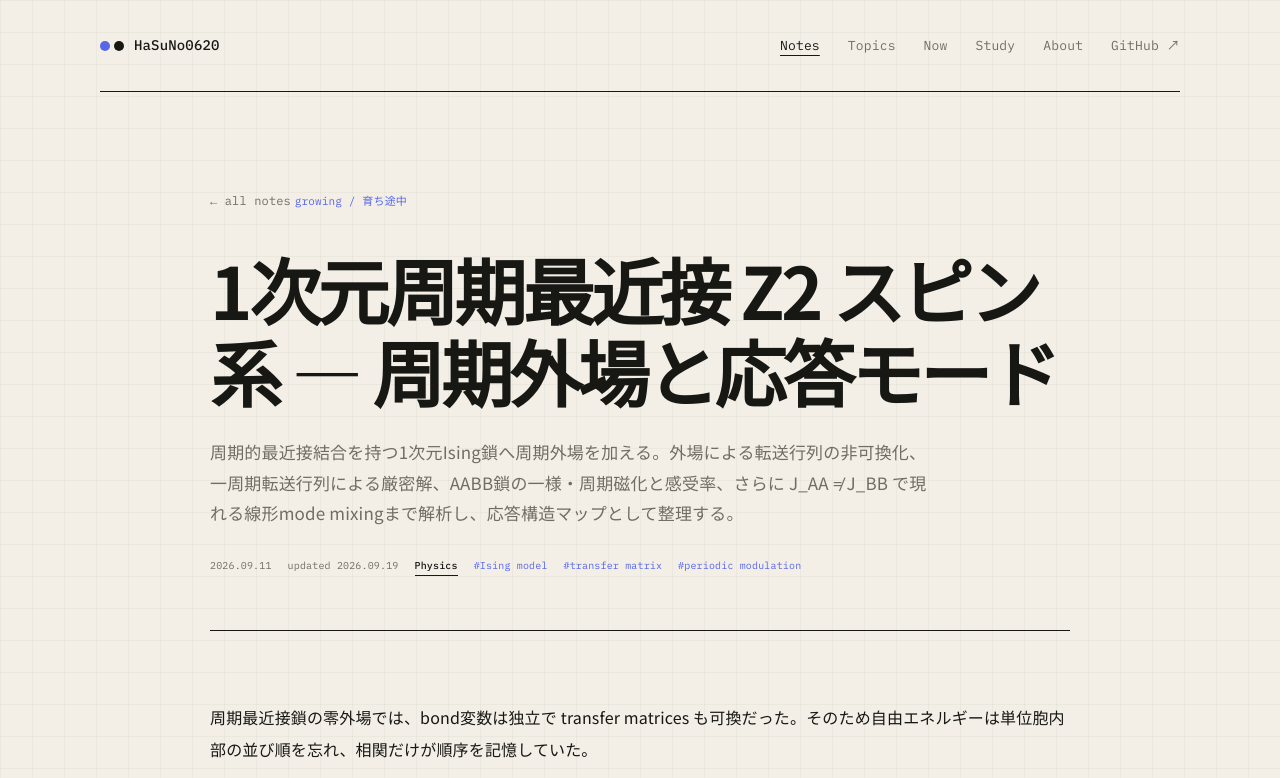
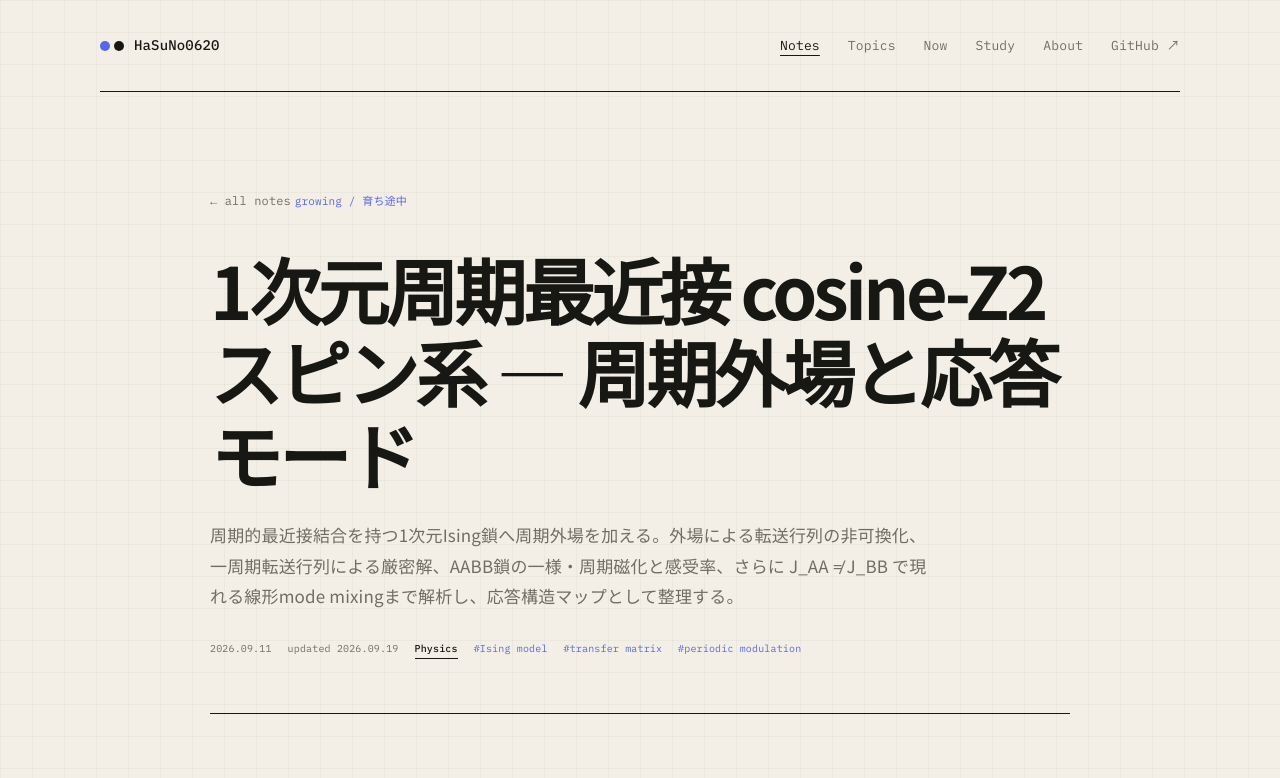
Before and after one commit to HaSuNo0620/HaSuNo0620.github.io, an Astro site: page /notes/ising-r1-periodic-field in a window 1280 px wide. Shown: the top 778 px of the page. Built offline with nearby package versions, Linux system fonts and the light colour scheme; Astro itself is replaced by a stand-in of ours.

Commit message:
Adopt cosine-family spin note titles

```diff
--- a/src/data/notes/ising-r1-periodic-field.md
+++ b/src/data/notes/ising-r1-periodic-field.md
@@ -1,5 +1,5 @@
 ---
-title: "1次元周期最近接 Z2 スピン系 — 周期外場と応答モード"
+title: "1次元周期最近接 cosine-Z2 スピン系 — 周期外場と応答モード"
 summary: "周期的最近接結合を持つ1次元Ising鎖へ周期外場を加える。外場による転送行列の非可換化、一周期転送行列による厳密解、AABB鎖の一様・周期磁化と感受率、さらに J_AA ≠ J_BB で現れる線形mode mixingまで解析し、応答構造マップとして整理する。"
 publishedAt: 2026-09-12T01:55:00+09:00
 updatedAt: 2026-09-19
```
